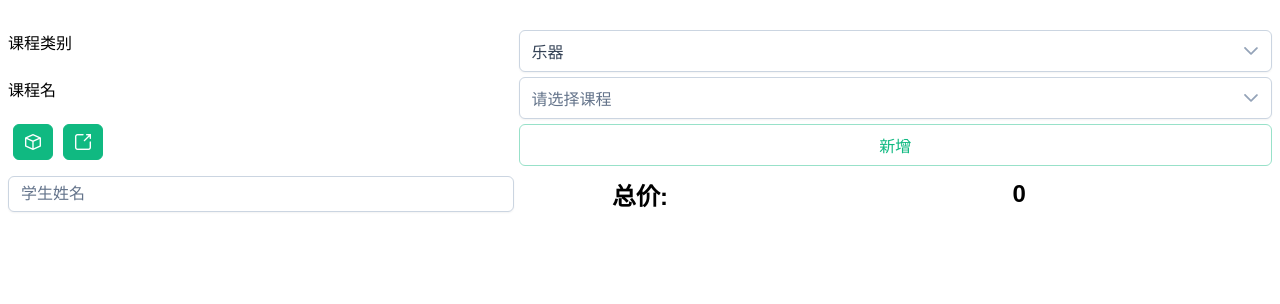
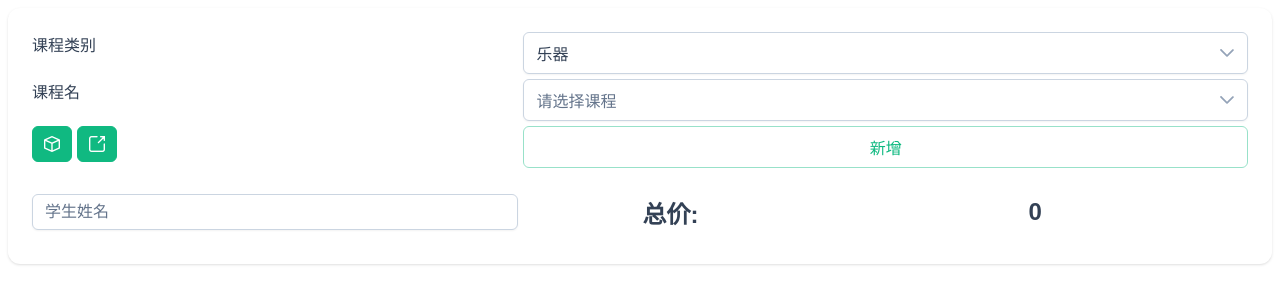
Before and after one commit to Alasher2023/vue3-school, a Vue app: page / in a window 1280 px wide. Shown: the top 304 px of the page. Built offline with nearby package versions, Linux system fonts and the light colour scheme; a web font is replaced by a local one.

Commit message:
外观修改

```diff
--- a/src/views/NewFeeCalculator.vue
+++ b/src/views/NewFeeCalculator.vue
@@ -98,7 +98,9 @@ const addOtherFeeItem = () => {
 </script>
 
 <template>
-  <div class="div-dataview" style="margin-top: 30px">
+  <Card style="width: 100%; overflow: hidden">
+    <template #content>
+      <div class="div-dataview">
         <label>课程类别</label>
         <Dropdown v-model="feesTypeValue" :options="feesType"></Dropdown>
         <label>课程名</label>
@@ -109,7 +111,7 @@ const addOtherFeeItem = () => {
           placeholder="请选择课程"
         ></Dropdown>
         <div>
-      <Button icon="pi pi-box" @click="visible = true" style="margin: auto 5px"></Button>
+          <Button icon="pi pi-box" @click="visible = true"></Button>
           <Button
             icon="pi pi-external-link"
             @click="grid_visible = true"
@@ -119,17 +121,20 @@ const addOtherFeeItem = () => {
 
         <Button label="新增" outlined @click="addFeeItem"></Button>
       </div>
-
+    </template>
+    <template #footer>
       <div class="div-info">
         <InputText placeholder="学生姓名" v-model="studentName" />
         <b style="margin: auto; font-size: x-large">总价:</b>
         <b style="margin: auto; font-size: x-large">{{ totalPrice.toLocaleString() }}</b>
       </div>
+    </template>
+  </Card>
 
   <DataView
     :value="data"
     v-show="data.length > 0 ? true : false"
-    style="height: 30rem; overflow: auto; margin-top: 20px"
+    style="height: 30rem; overflow: auto"
   >
     <template #list="slotProps">
       <div v-for="(item, index) in slotProps.items" :key="index">
@@ -267,6 +272,6 @@ const addOtherFeeItem = () => {
 .div-info {
   margin: 10px auto;
   display: grid;
-  grid-template-columns: 40% 20% auto;
+  grid-template-columns: 40% 25% auto;
 }
 </style>
```
Also changed, not shown: 18 other files (tests, documents, lock files or other folders). Lines whose indentation alone changed are shown as unchanged.
